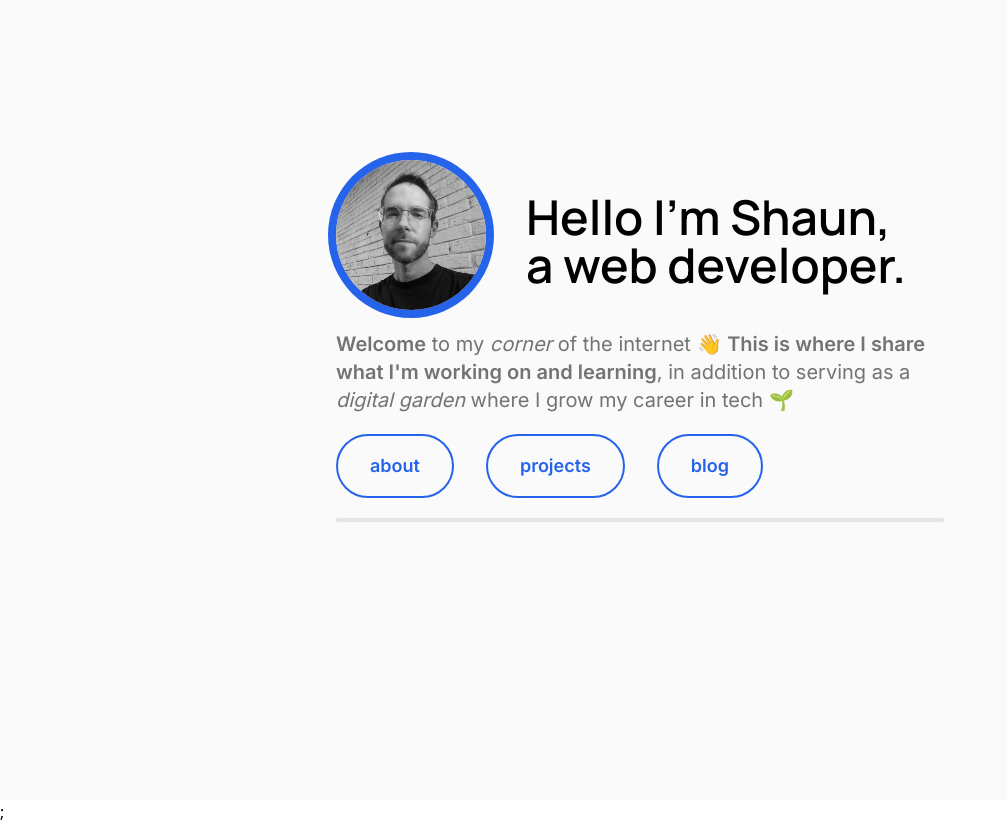
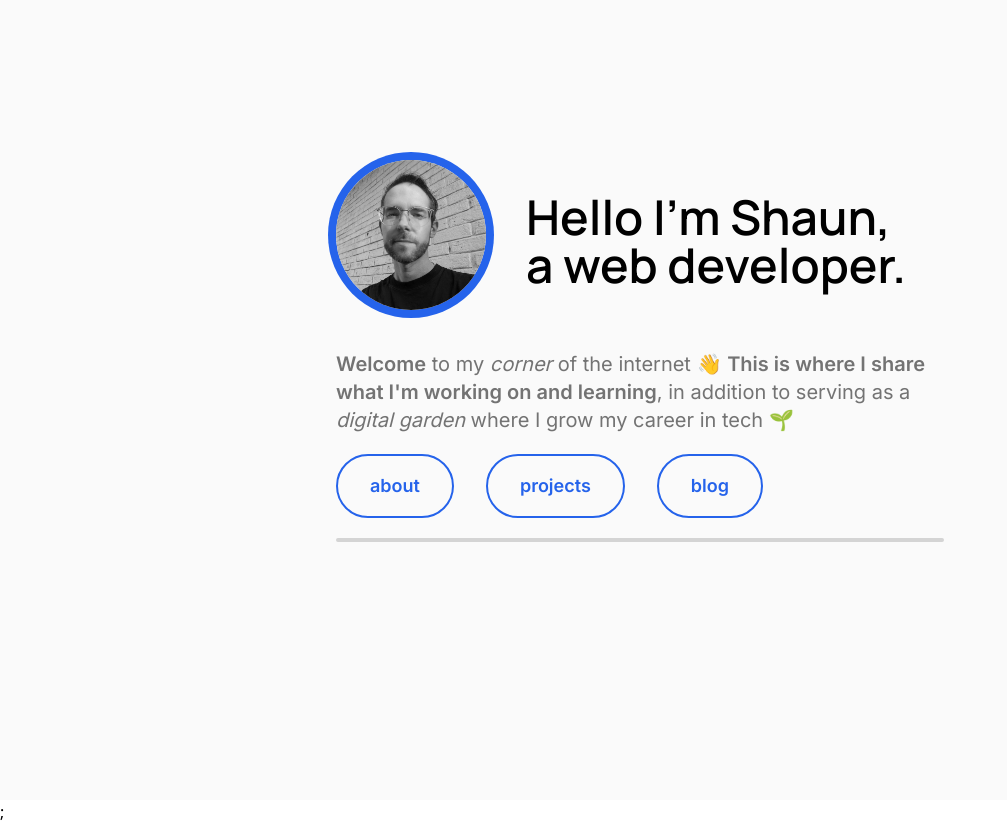
Before and after one commit to clovertwin/portfolio-site, a Next.js app: page / in a window 1280 px wide. Shown: the whole page, without its empty margins (0-1007 px from the left). Built offline with nearby package versions, Linux system fonts and the light colour scheme.

Commit message:
Add transition delay to links, and more margin above header description

```diff
--- a/pages/index.js
+++ b/pages/index.js
@@ -23,7 +23,7 @@ export default function Home() {
                 </h1>
               </div>
             </div>
-            <h2 className="text-neutral-500 text-lg mt-5 text-center sm:text-xl sm:text-left">
+            <h2 className="text-neutral-500 text-lg mt-5 text-center sm:text-xl sm:text-left sm:mt-10">
               <strong>Welcome</strong> to my <i>corner</i> of the internet 👋{" "}
               <strong>
                 This is where I share what I&apos;m working on and learning
@@ -34,25 +34,25 @@ export default function Home() {
             <div className="flex items-center justify-center gap-8 mt-5 sm:justify-start">
               <a
                 href="#"
-                className="text-blue-600 hover:text-blue-400 font-bold text-lg sm:px-8 sm:py-4 sm:border-blue-600 sm:border-2 sm:rounded-full sm:hover:text-white sm:hover:bg-blue-600"
+                className="transition duration-300 text-blue-600 hover:text-blue-400 font-bold text-lg sm:px-8 sm:py-4 sm:border-blue-600 sm:border-2 sm:rounded-full sm:hover:text-white sm:hover:bg-blue-600"
               >
                 about
               </a>
               <a
                 href="#"
-                className="text-blue-600 hover:text-blue-400 font-bold text-lg sm:px-8 sm:py-4 sm:border-blue-600 sm:border-2 sm:rounded-full sm:hover:text-white sm:hover:bg-blue-600"
+                className="transition duration-300 text-blue-600 hover:text-blue-400 font-bold text-lg sm:px-8 sm:py-4 sm:border-blue-600 sm:border-2 sm:rounded-full sm:hover:text-white sm:hover:bg-blue-600"
               >
                 projects
               </a>
               <a
                 href="#"
-                className="text-blue-600 hover:text-blue-400 font-bold text-lg sm:px-8 sm:py-4 sm:border-blue-600 sm:border-2 sm:rounded-full sm:hover:text-white sm:hover:bg-blue-600"
+                className="transition duration-300 text-blue-600 hover:text-blue-400 font-bold text-lg sm:px-8 sm:py-4 sm:border-blue-600 sm:border-2 sm:rounded-full sm:hover:text-white sm:hover:bg-blue-600"
               >
                 blog
               </a>
             </div>
           </section>
-          <hr className="mt-5 border-2 border-neutral-200 rounded"></hr>
+          <hr className="mt-5 border-2 border-neutral-300 rounded"></hr>
         </div>
       </main>
     </div>
```
